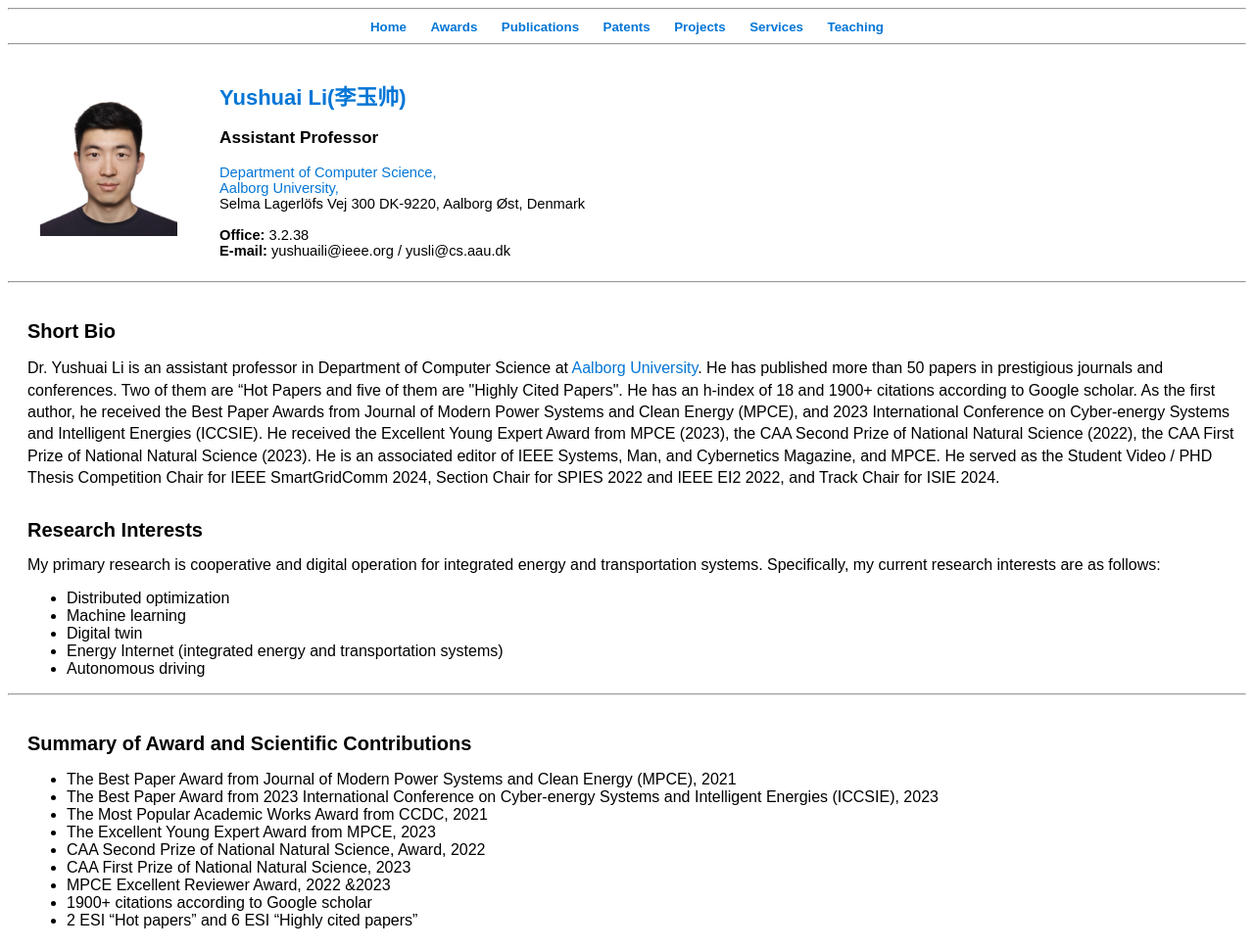
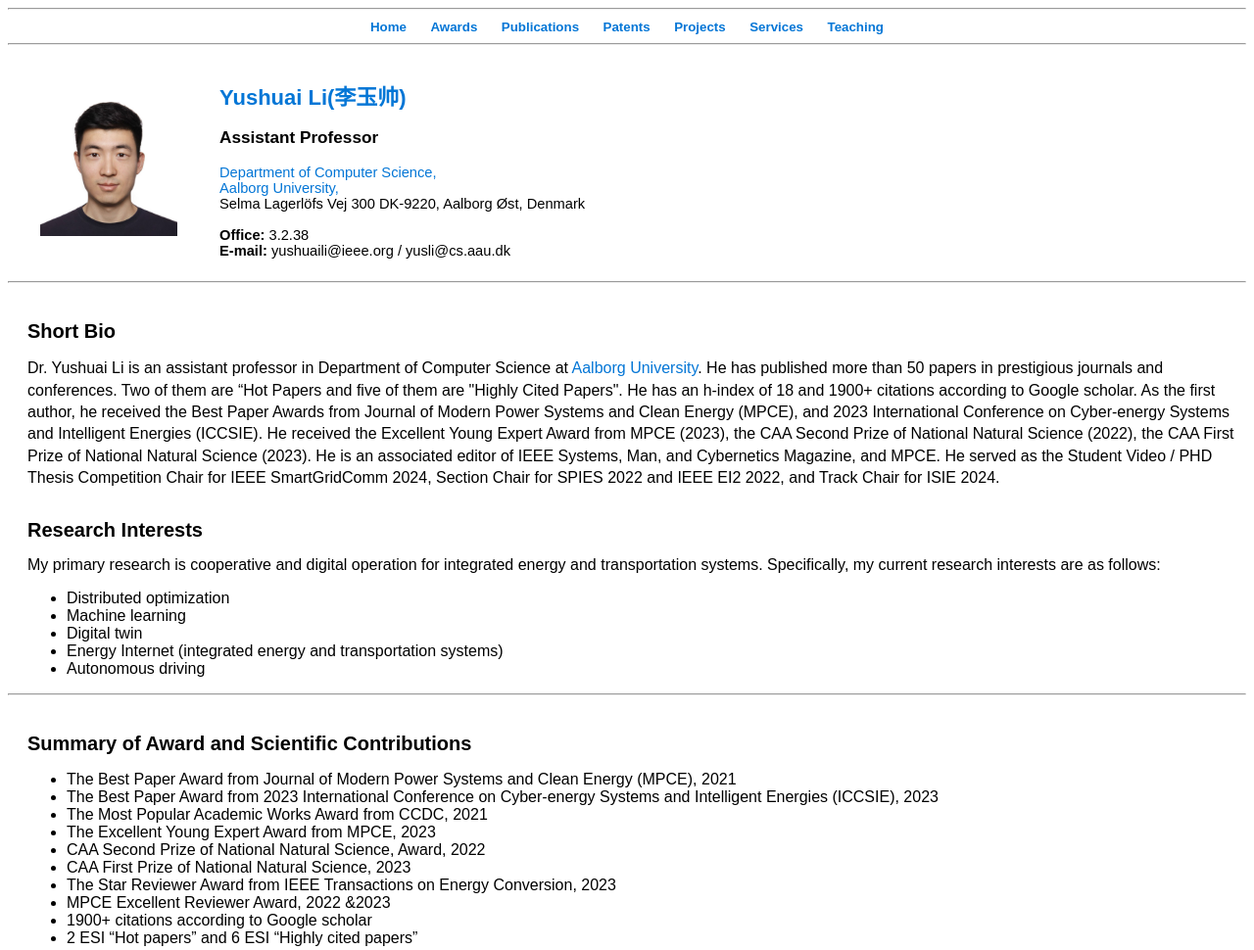
Before and after one commit to YushuaiG/YushuaiG.github.io, a plain HTML site: page index.htm in a window 1280 px wide. Shown: the top 970 px of the page at 98% size. Drawn offline with Linux system fonts and the light colour scheme.

Commit message:
Update index.htm

```diff
--- a/index.htm
+++ b/index.htm
@@ -217,6 +217,7 @@ Energy (MPCE), 2021 </li>
         <li>The Excellent Young Expert Award from MPCE, 2023
         <li>CAA Second Prize of National Natural Science, Award, 2022
          <li> CAA First Prize of National Natural Science, 2023
+        <li> The Star Reviewer Award  from IEEE Transactions on Energy Conversion, 2023
         <li>MPCE Excellent Reviewer Award, 2022 &2023
         <li>1900+ citations according to Google scholar</li>
         <li>2 ESI “Hot papers” and 6 ESI “Highly cited papers”</li>
```
